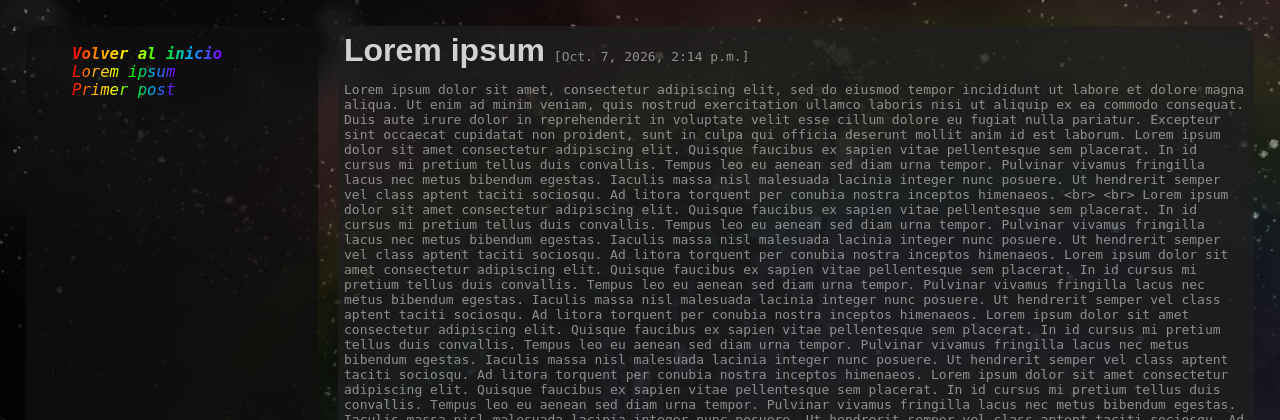
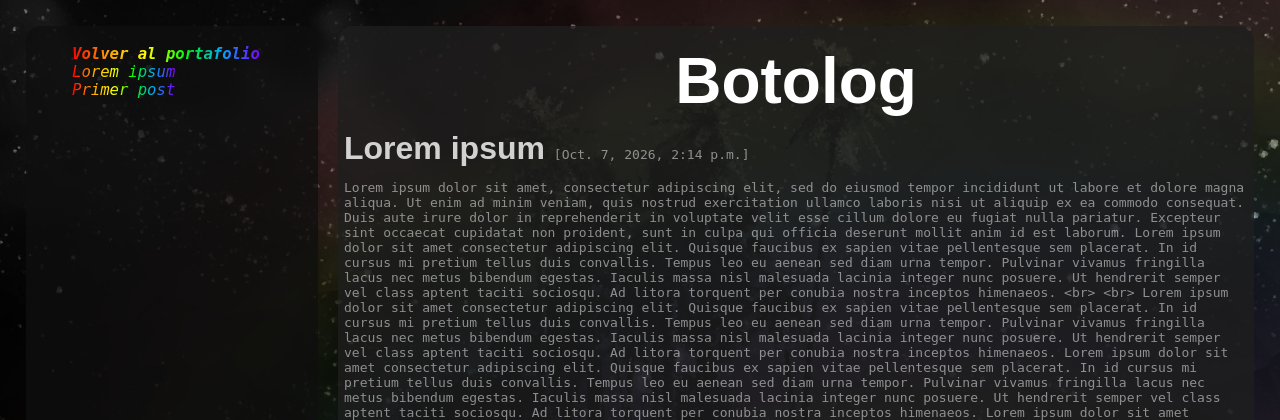
Before and after one commit to DanteRodriguezHola/Botolog, a Django app: page /blog/ in a window 1280 px wide. Shown: the top 420 px of the page. Run offline with Django 5.2, Linux system fonts and the light colour scheme; data comes from the database, SQL or seed files in the repository.

Commit message:
Añadiendo el logo de Botolog al index de la pagina (recien hago eso xd)

```diff
--- a/Website/_Blog/static/style.css
+++ b/Website/_Blog/static/style.css
@@ -50,6 +50,15 @@ html {
     display: inline;
 
     font-family: sans-serif;
+}
+
+.heading.logo {
+    margin: 12px;
+    display: block;
+
+    justify-self: center;
+
+    font-size: 4em;
 }
 
 h1.heading {
--- a/Website/_Blog/templates/_Blog/detail.html
+++ b/Website/_Blog/templates/_Blog/detail.html
@@ -13,7 +13,7 @@
         <a href = '{% url "portfolio:index" %}'
         target = '_self'>
 
-            <strong> Volver al inicio </strong>
+            <strong> Volver al portafolio </strong>
 
         </a>
 
@@ -24,7 +24,7 @@
         <a href = '{% url "index" %}'
         target = '_self'>
 
-            <strong> Ver todos los posts </strong>
+            <strong> Volver al inicio </strong>
 
         </a>
 
--- a/Website/_Blog/templates/_Blog/index.html
+++ b/Website/_Blog/templates/_Blog/index.html
@@ -13,7 +13,7 @@
         <a href = '{% url "portfolio:index" %}'
         target = '_self'>
 
-            <strong> Volver al inicio </strong>
+            <strong> Volver al portafolio </strong>
 
         </a>
 
@@ -39,6 +39,12 @@
 {% block content %}
 
     <main>
+
+        <h1 class = 'heading logo'>
+
+            Botolog
+
+        </h1>
 
         {% for post in posts %}
 
```
